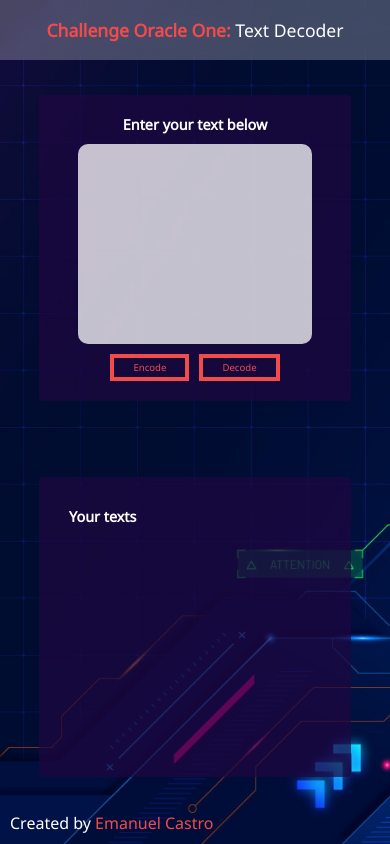
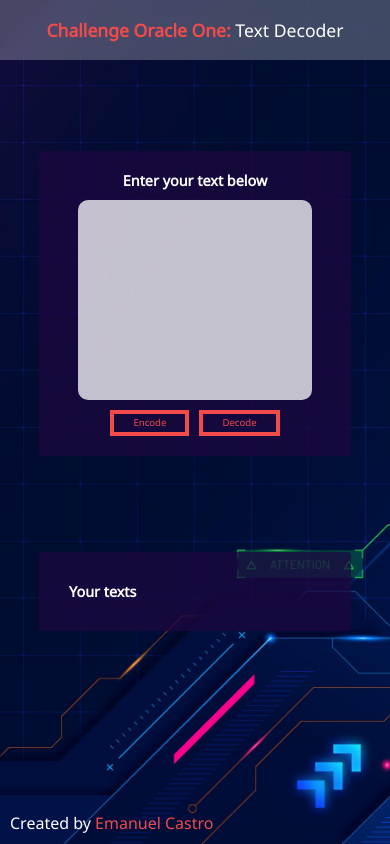
Before and after one commit to Emanuelsmcastro/ChallengeOracleOneTextDecode, a plain HTML site: page index.html in a window 390 px wide. Drawn offline with Linux system fonts and the light colour scheme.

Commit message:
(update): fix responsive

```diff
--- a/css/style.css
+++ b/css/style.css
@@ -233,7 +233,12 @@ button:active span::before {
 @media (max-width: 1000px) {
   .main-container {
     grid-template-columns: 1fr;
-    gap: 20px;
+    gap: 0px;
+  }
+
+  .side-bar {
+    align-self: flex-start;
+    justify-self: center;
   }
 }
 
@@ -254,10 +259,6 @@ button:active span::before {
     display: grid;
     grid-template-columns: 1fr;
     justify-items: center;
-  }
-
-  .side-bar {
-    min-height: 300px;
   }
 
   h1 {
```
